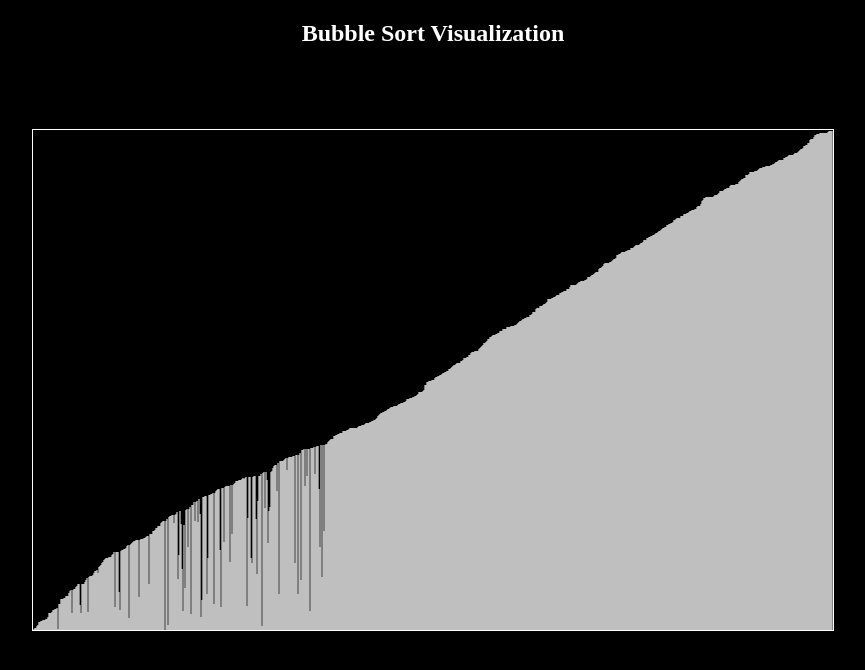
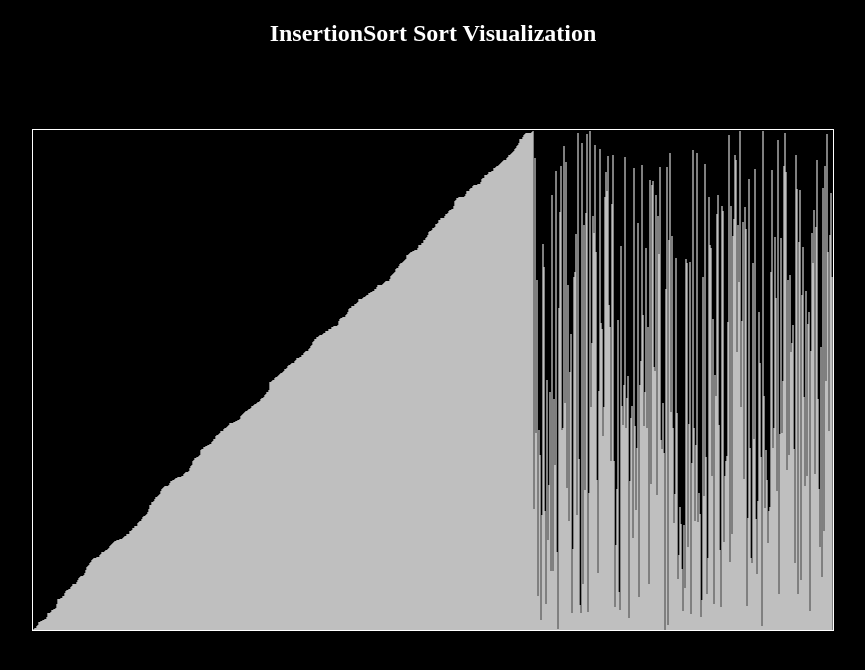
Before and after one commit to CRYPPTON/ShellSortVisualiszation, a plain HTML site: page index.html in a window 1280 px wide. Shown: the whole page, without its empty margins (207-1072 px from the left). Drawn offline with Linux system fonts and the light colour scheme.

Commit message:
Insertion Sort Visualization

```diff
--- a/index.html
+++ b/index.html
@@ -9,7 +9,7 @@
 <body>
 
     <div class="prog">
-        <h2>Bubble Sort Visualization</h2>
+        <h2>InsertionSort Sort Visualization</h2>
         <canvas id="myCanvas" height="500" width="800"></canvas>
     </div>
     <script src="./visualisation/visualisation.js"> </script>
--- a/visualisation/visualisation.js
+++ b/visualisation/visualisation.js
@@ -4,7 +4,7 @@ var values = setup();
 var delay = 10;
 var comparisons = 0;
 var arrayAccesses = 0
-var i = 0;
+var i = 1;
 var j = 0;
 
 
@@ -21,9 +21,9 @@ function setup(){
 }
 
 function swap(values, j){
-        var temp = values[j];
-        values[j] = values[j+1]
-        values[j+1] = temp
+        temp = values[j];
+        values[j] = values[j-1]
+        values[j-1] = temp
         arrayAccesses+=4
 }
 
@@ -33,11 +33,11 @@ function draw(){
     ctx.strokeStyle = "white"
 
             if(i < values.length){
-               for (var j = 0; j<values.length-1-i; j++){
+               for (var j = i; j>0; j--){
                     var a = values[j]
-                    var b = values[j+1]
+                    var b = values[j-1]
                     arrayAccesses+=2;
-                        if(a > b){
+                        if(a < b){
                             swap(values, j)
                         }
                     comparisons++;
```
